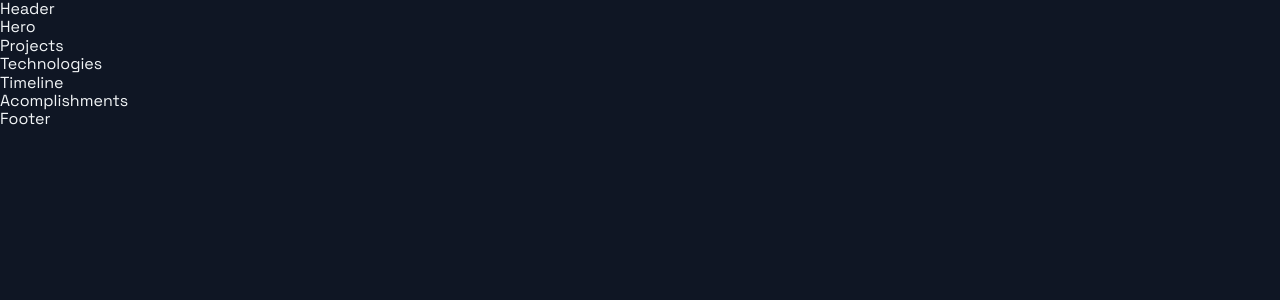
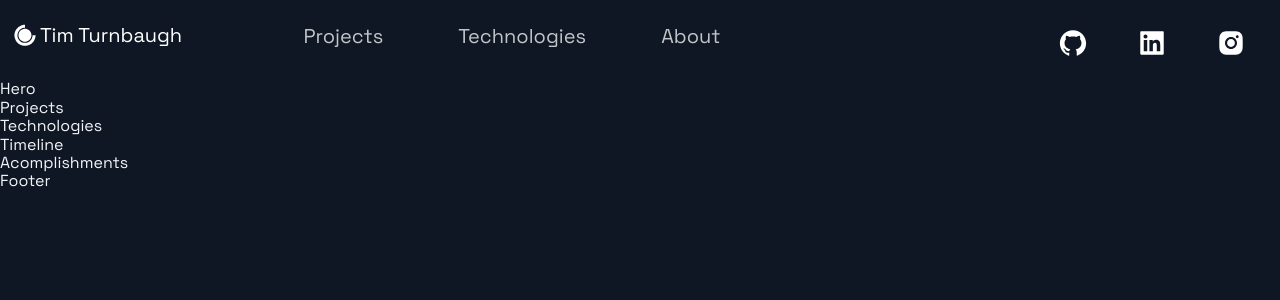
Before and after one commit to TRTurn/Portfolio-Website, a Next.js app: page / in a window 1280 px wide. Shown: the top 300 px of the page. Built offline with nearby package versions, Linux system fonts and the light colour scheme.

Commit message:
Update header section

```diff
--- a/src/components/Header/Header.js
+++ b/src/components/Header/Header.js
@@ -3,12 +3,46 @@
 import { AiFillGithub, AiFillInstagram, AiFillLinkedin } from 'react-icons/ai';
 import { DiCssdeck } from 'react-icons/di';
 
-import { Container, Div1, Div2, Div3, NavLink, SocialIcons } from './HeaderStyles';
+import { Container, Div1, Div2, Div3, NavLink, SocialIcons, Span } from './HeaderStyles';
 
-const Header = () =>  (
-  <div>
-    Header
-  </div>
+const Header = () => (
+	<Container>
+		<Div1>
+			<Link href="/">
+				<a style={{ display: 'flex', alignItems: 'center', color: 'white', marginBottom: '20px' }}>
+					<DiCssdeck size="3rem" /> <Span>Tim Turnbaugh</Span>
+				</a>
+			</Link>
+		</Div1>
+		<Div2>
+			<li>
+				<Link href="#projects">
+					<NavLink>Projects</NavLink>
+				</Link>
+			</li>
+			<li>
+				<Link href="#technologies">
+					<NavLink>Technologies</NavLink>
+				</Link>
+			</li>
+			<li>
+				<Link href="#about">
+					<NavLink>About</NavLink>
+				</Link>
+			</li>
+		</Div2>
+		<Div3>
+			<SocialIcons href="https://github.com/TRTurn">
+				<AiFillGithub size="3rem" />
+			</SocialIcons>
+			<SocialIcons href="https://linkedin.com/">
+				<AiFillLinkedin size="3rem" />
+			</SocialIcons>
+			<SocialIcons href="https://instagram.com">
+				<AiFillInstagram size="3rem" />
+			</SocialIcons>
+		</Div3>
+	</Container>
 );
 
 export default Header;
--- a/src/components/Header/HeaderStyles.js
+++ b/src/components/Header/HeaderStyles.js
@@ -17,6 +17,9 @@
 		grid-row-gap: 0.5rem;
 	}
 `;
+
+export const Span = styled.span`font-size: 2rem;`;
+
 export const Div1 = styled.div`
 	grid-area: 1 / 1 / 2 / 2;
 	display: flex;
@@ -94,8 +97,14 @@
   display: flex;
   align-self: center;
   transition: 0.3s ease;
-  opacity: ${({ isOpen }) => (isOpen ? '1' : '.75')};
-  transform: ${({ isOpen }) => (isOpen ? 'scaleY(-1)' : 'scaleY(1)')};
+  opacity: ${({ isOpen }) =>
+
+			isOpen ? '1' :
+			'.75'};
+  transform: ${({ isOpen }) =>
+
+			isOpen ? 'scaleY(-1)' :
+			'scaleY(1)'};
 
   &:hover {
     opacity: 1;
@@ -106,7 +115,6 @@
     width: 15px;
   }
 `;
-
 
 // Social Icons
 
@@ -119,6 +127,5 @@
 		background-color: #212d45;
 		transform: scale(1.2);
 		cursor: pointer;
-
 	}
-`
+`;
```
Also changed, not shown: 1 other file (tests, documents, lock files or other folders). Lines whose indentation alone changed are shown as unchanged.
